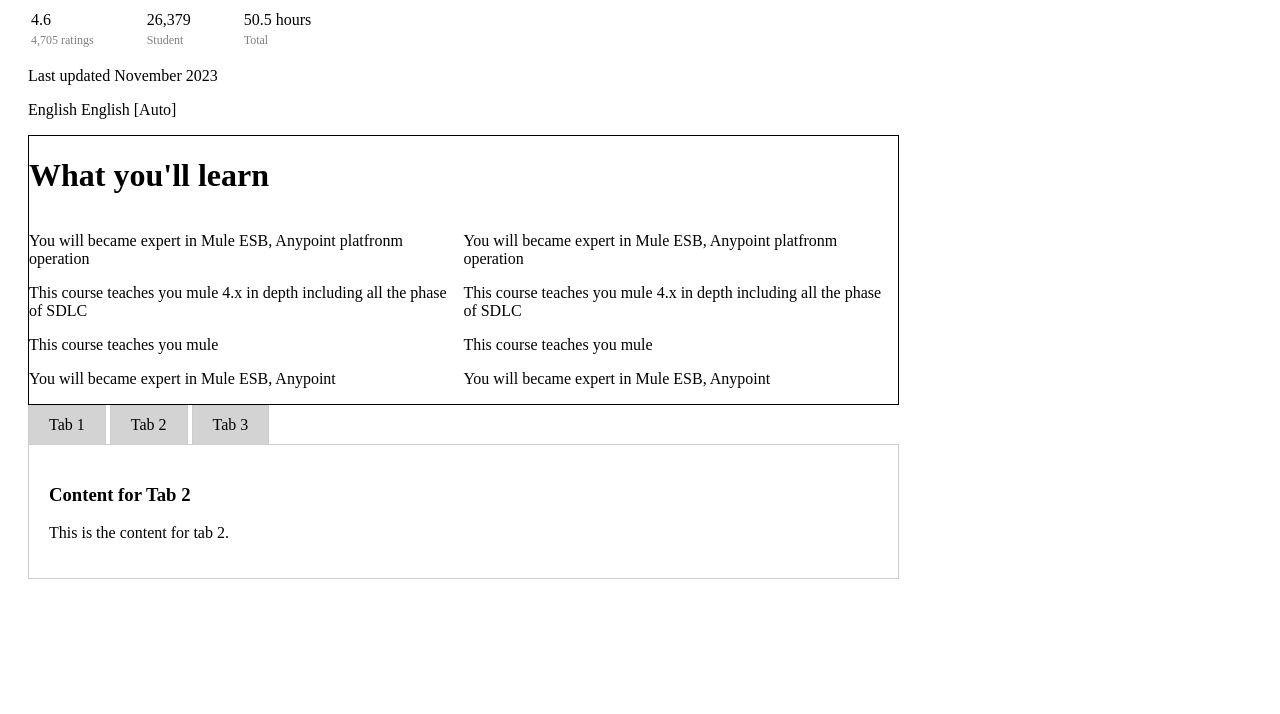
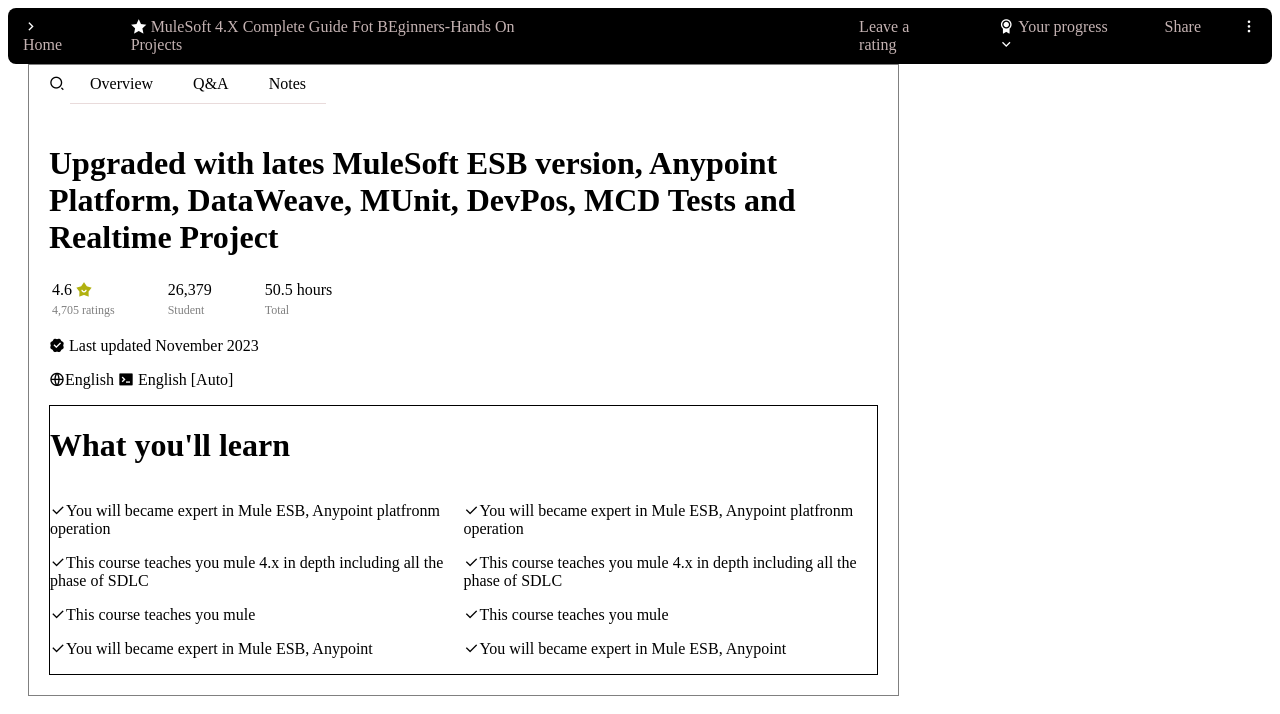
Before and after one commit to LaiThiHoa/Lab4Nhom2, a plain HTML site: page index.html in a window 1280 px wide. Drawn offline with nearby package versions, Linux system fonts and the light colour scheme.

Commit message:
commit 2

```diff
--- a/css/main.css
+++ b/css/main.css
@@ -23,27 +23,79 @@
 .tab {
   display: inline-block;
   padding: 10px 20px;
-  background-color: lightgray;
+  background-color: white;
   cursor: pointer;
-  border: 1px solid #ccc;
-  border-bottom: none;
+  border-bottom: 1px solid rgb(233, 219, 219);
+
+  /* border-right:none; */
 }
 
 .tab.active {
   background-color: white;
-  border-top: 2px solid blue;
+  border-bottom: 1px solid black;
   font-weight: bold;
 }
 
 .tab-content {
   display: none;
   padding: 20px;
-  border: 1px solid #ccc;
+  border-bottom: 1px gray;
 }
 
 .tab-content.active {
   display: block;
 }
-.h1 {
-  display: none;
+.grid .left{
+  border: 1px solid gray;
 }
+.tab-container{
+  display: flex;
+ ;
+
+}
+.icon{
+  padding: 10px 20px;
+  padding-right: 5px;
+}
+.header{
+  display: flex;
+  background-color: rgb(0, 0, 0);
+  padding: 10px 15px;
+  border-radius: 8px;
+}
+.header a{
+  text-decoration: none;
+  color: rgb(197, 179, 179);
+
+
+}
+.header .mulesoft{
+  padding-left: 50px;
+}
+.header .leave{
+ padding-left: 300px;
+}
+.header .your-progress{
+  padding-left: 50px;
+
+}
+.header .share{
+  padding-left: 40px;
+
+  text-align: center;
+
+
+}
+
+.header .more{
+  padding-left: 40px;
+}.ri-star-smile-fill{
+  color: rgb(177, 177, 15);
+}
+.ri-star-fill ,.ri-award-fill, .ri-more-2-fill,.ri-arrow-right-s-line,.ri-arrow-down-s-line{
+  color: white;
+}
+.header a:hover{
+  color: rgb(241, 211, 171);
+
+}
--- a/index.html
+++ b/index.html
@@ -5,28 +5,59 @@
     <meta name="viewport" content="width=device-width, initial-scale=1.0" />
     <title>Document</title>
    <!-- icon -->
-    <lind
-      rel="stylesheet"href="https://cdn.jsdelivr.net/npm/remixicon@4.2.0/fonts/remixicon.min.css"
-    />
+	<link rel="stylesheet" href="https://cdn.jsdelivr.net/npm/remixicon@4.2.0/fonts/remixicon.min.css" />
 	<!-- font -->
 	<link rel="preconnect" href="https://fonts.googleapis.com" />
 	<link rel="preconnect" href="https://fonts.gstatic.com" crossorigin />
-    <link
-      rel="stylesheet"
-      id="kadence-fonts-css"
-      href="https://fonts.googleapis.com/css?family=Outfit:regular,700,500&amp;display=swap"
-      media="all"
-    />
+	<link rel="stylesheet" id="kadence-fonts-css"
+			href="https://fonts.googleapis.com/css?family=Outfit:regular,700,500&amp;display=swap" media="all" />
     <!-- css -->
     <link rel="stylesheet" href="css/main.css" />
 
   </head>
   <body>
+    <div class="header">
+      <div class="home">
+        <i class="ri-arrow-right-s-line"></i>
+        <a href="#"> Home</a>
+      </div>
+      <div class="mulesoft">
+        <i class="ri-star-fill"></i>
+        <a href="#"> MuleSoft 4.X Complete Guide Fot BEginners-Hands On Projects</a>
+      </div>
+      <div class="leave">
+        <a href="#">Leave a rating</a>
+      </div>
+      <div class="your-progress">
+        <i class="ri-award-fill"></i>
+        <a href="#">Your progress </a>
+        <i class="ri-arrow-down-s-line"></i>
+      </div>
+      <div class="share">
+        <a href="#">Share</a>
+
+      </div>
+      <div class="more">
+        <i class="ri-more-2-fill"></i>
+      </div>
+
+    </div>
     <div class="grid">
       <div class="left">
+        <div class="tab-container">
+            <!-- Tabs -->
+             <div class="icon">
+            <i class="ri-search-2-line"></i></div>
+            <div class="tab " data-tab="tab1">Overview</div>
+            <div class="tab" data-tab="tab2">Q&A</div>
+            <div class="tab" data-tab="tab3">Notes</div>
+        </div>
+
+        <!-- Tab content -->
+        <div class="tab-content active" id="tab1">
           <h1 class="h1">
-          Upgraded with lates MuleSoft ESB version,
-          cdgrghrifrhrjghotuehgouhguheaiugh;hwi fbofhwaogr wrfyarwgepi
+            Upgraded with lates MuleSoft ESB version, Anypoint Platform, DataWeave, MUnit, DevPos, MCD Tests and Realtime Project
+
           </h1>
           <div class="table">
             <table>
@@ -51,35 +82,24 @@
               <h1>What you'll learn</h1>
               <div class="grid2">
                   <div>
-                    <p><i class="ri-check-double-line"></i>You will became expert in Mule ESB, Anypoint platfronm operation</p>
-                    <p><i class="ri-check-double-line"></i>This course teaches you mule 4.x in depth including all the phase of SDLC</p>
-                    <p><i class="ri-check-double-line"></i>This course teaches you mule </p>
-                    <p><i class="ri-check-double-line"></i>You will became expert in Mule ESB, Anypoint</p>
+                      <p><i class="ri-check-fill"></i>You will became expert in Mule ESB, Anypoint platfronm operation</p>
+                      <p><i class="ri-check-fill"></i>This course teaches you mule 4.x in depth including all the phase of SDLC</p>
+                      <p><i class="ri-check-fill"></i>This course teaches you mule </p>
+                      <p><i class="ri-check-fill"></i>You will became expert in Mule ESB, Anypoint</p>
                   </div>
                   <div>
-                    <p><i class="ri-check-double-line"></i>You will became expert in Mule ESB, Anypoint platfronm operation</p>
-                    <p><i class="ri-check-double-line"></i>This course teaches you mule 4.x in depth including all the phase of SDLC</p>
-                    <p><i class="ri-check-double-line"></i>This course teaches you mule </p>
-                    <p><i class="ri-check-double-line"></i>You will became expert in Mule ESB, Anypoint</p>
+                      <p><i class="ri-check-fill"></i>You will became expert in Mule ESB, Anypoint platfronm operation</p>
+                      <p><i class="ri-check-fill"></i>This course teaches you mule 4.x in depth including all the phase of SDLC</p>
+                      <p><i class="ri-check-fill"></i>This course teaches you mule </p>
+                      <p><i class="ri-check-fill"></i>You will became expert in Mule ESB, Anypoint</p>
 
                   </div>
 
               </div>
-
         </div>
-        <div class="tab-container">
-            <!-- Tabs -->
-            <div class="tab " data-tab="tab1">Tab 1</div>
-            <div class="tab" data-tab="tab2">Tab 2</div>
-            <div class="tab" data-tab="tab3">Tab 3</div>
       </div>
 
-        <!-- Tab content -->
-        <div class="tab-content" id="tab1">
-            <h3>Content for Tab 1</h3>
-            <p>This is the content for tab 1.</p>
-        </div>
-        <div class="tab-content active" id="tab2">
+        <div class="tab-content" id="tab2">
             <h3>Content for Tab 2</h3>
             <p>This is the content for tab 2.</p>
         </div>
@@ -87,8 +107,11 @@
             <h3>Content for Tab 3</h3>
         </div>
     </div>
-      <div class="right"></div>
 
-    <!-- <script src="./js/script.js"></script> -->
+      <div class="right">
+
+      </div>
+
+    <script src="./js/script.js"></script>
   </body>
 </html>
```
Lines whose indentation alone changed are shown as unchanged.
